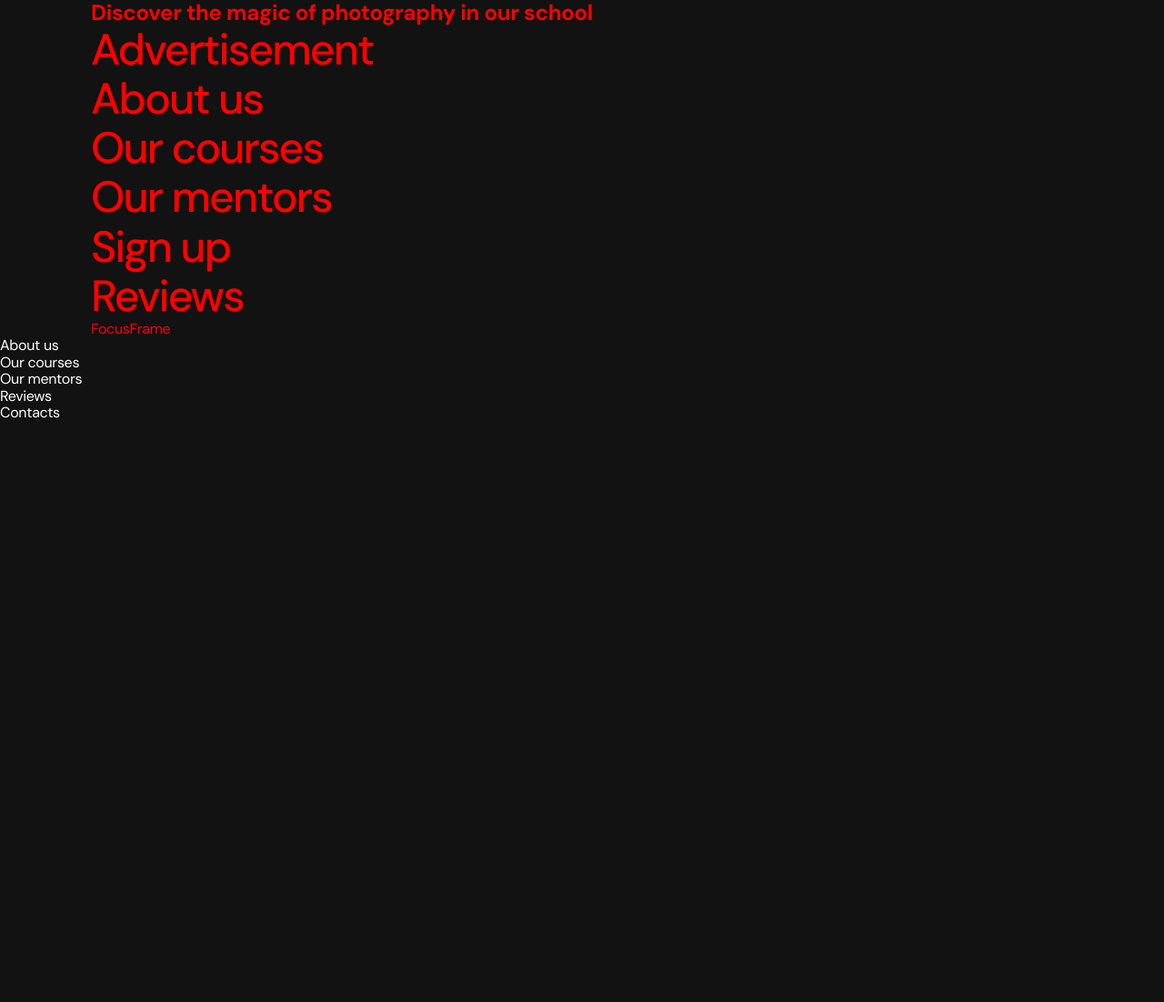
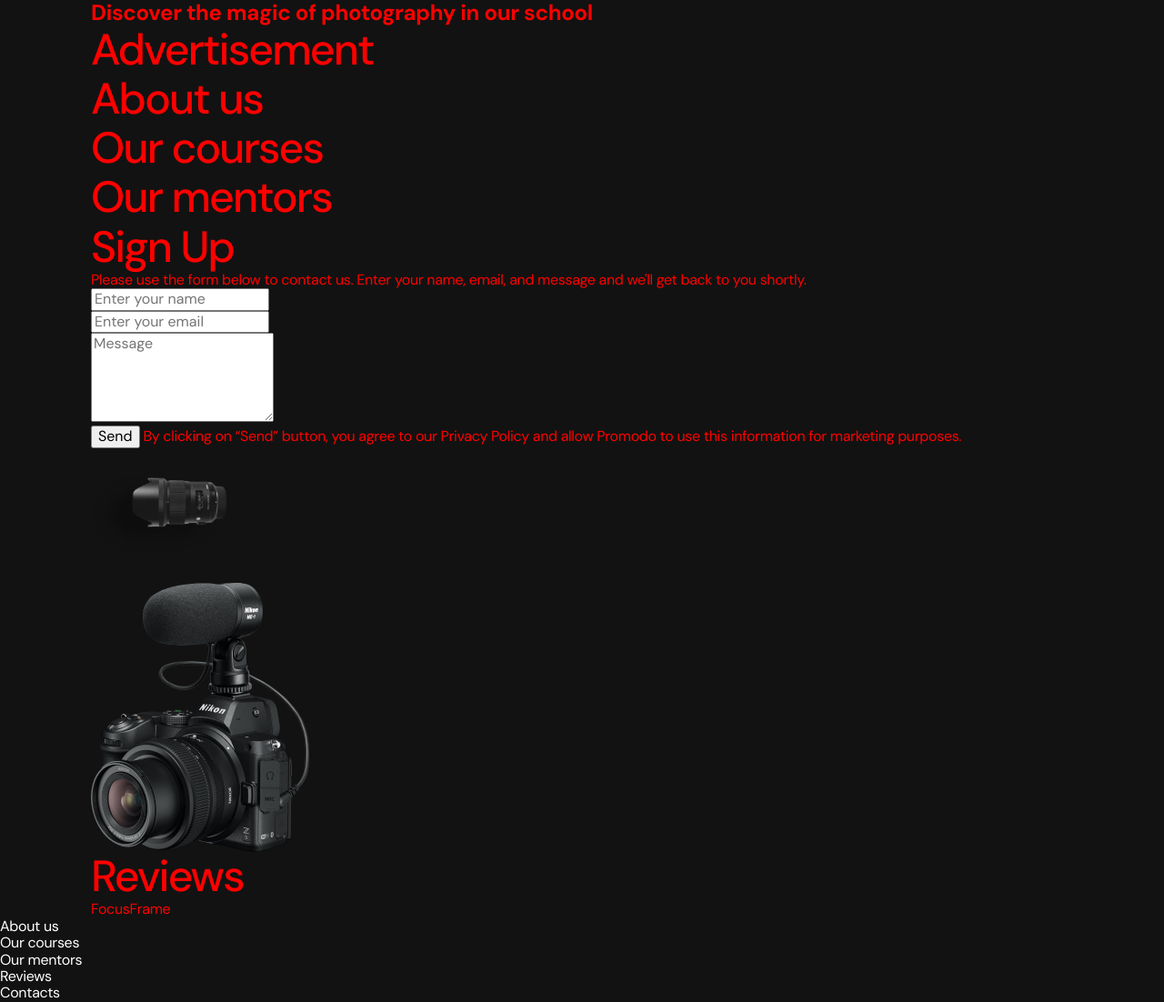
Before and after one commit to djudit/project-teamwork-09-23, a website built with Vite: page src/index.html in a window 1280 px wide. Shown: the whole page at 91% size. Before the commit the page ends 800 px from the top, so only its background shows below. Built offline with nearby package versions, Linux system fonts and the light colour scheme.

Commit message:
filled sign.html

```diff
--- a/src/partials/sign.html
+++ b/src/partials/sign.html
@@ -1,5 +1,65 @@
 <section class="sign">
   <div class="container">
-    <h2>Sign up</h2>
+    <h2>Sign Up</h2>
+    <p>Please use the form below to contact us. Enter your name, email, and message and we'll get back to you shortly.
+    </p>
+    <form class="sign-up-form" name="sign_up_form">
+      <div class="sign-up-field">
+        <input
+        id="user-name"
+        class="form-input"
+        type="text"
+        name="user-name"
+        placeholder="Enter your name"/>
+      </div>
+
+      <div class="sign-up-field">
+        <input
+        id="user-email"
+        class="form-input"
+        type="email"
+        name="email"
+        placeholder="Enter your email"/>
+      </div>
+
+      <div class="sign-up-field">
+        <textarea
+        id="user-comment"
+        class="form-input-comment"
+        name="user-comment"
+        rows="5"
+        placeholder="Message"
+        ></textarea>
+      </div>
+
+      <button class="modal-button-send" type="submit">Send</button>
+      <label class="modal-form-agreement" for="user-privacy">
+        By clicking on “Send” button, you agree to our
+        <a class="policy-link" href="/">Privacy Policy</a>
+        and allow Promodo to use this information for marketing purposes.
+      </label>
+
+    </form>
+
+    <div class="img-objective">
+      <img
+      srcset="./img/sign-up-objective-desk.png 1x, ./img/sign-up-objective-desk@2x.png 2x"
+      src="./img/sign-up-objective-desk.png"
+      alt="Objective"
+      width="150"
+      height="142"
+      loading="lazy">
+    </div>
+
+    <div class="img-camera">
+      <img
+      srcset="./img/sign-up-camera-desk.png 1x, ./img/sign-up-camera-desk@2x.png 2x"
+      src="./img/sign-up-camera-desk.png"
+      alt="Camera"
+      width="240"
+      height="296"
+      loading="lazy">
+    </div>
+
   </div>
 </section>
```
